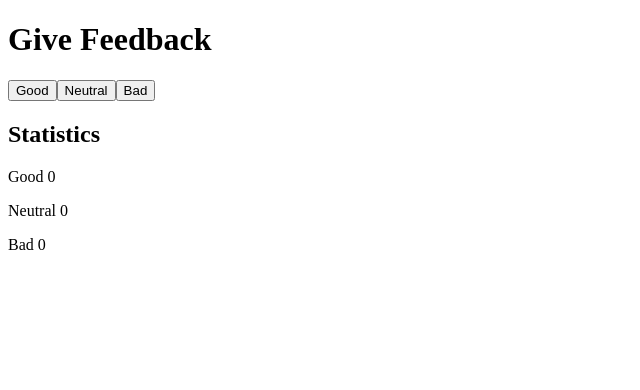
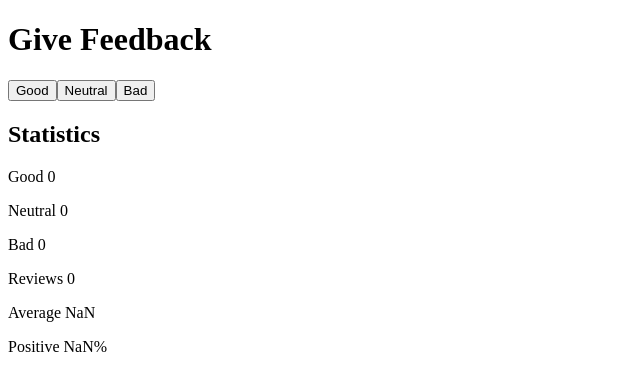
Before and after one commit to lucitemple/fullstack-open, a React (Create React App) app in the folder part1/unicafe/: page / in a window 1280 px wide. Shown: the top 390 px of the page, without its empty margins (0-640 px from the left). Built offline with nearby package versions, Linux system fonts and the light colour scheme.

Commit message:
Complete 1.7 unicafe step 2

```diff
--- a/part1/unicafe/src/App.js
+++ b/part1/unicafe/src/App.js
@@ -1,12 +1,14 @@
 import React, { useState } from "react";
 
 const Button = (props) => (
-  <button onClick={props.handleClick} >{props.text}</button>
+  <button onClick={props.handleClick}>{props.text}</button>
 );
 
 const Statistics = (props) => (
-    <p>{props.text} {props.statistics}</p>
-  )
+  <p>
+    {props.text} {props.statistics}
+  </p>
+);
 
 const App = () => {
   // save clicks of each button to its own state
@@ -24,6 +26,9 @@ const App = () => {
       <Statistics text="Good" statistics={good} />
       <Statistics text="Neutral" statistics={neutral} />
       <Statistics text="Bad" statistics={bad} />
+      <Statistics text="Reviews" statistics={bad + neutral + good} />
+      <Statistics text="Average" statistics={(good - bad)/ (good + bad + neutral)} />
+      <Statistics text="Positive" statistics={good /(good + bad + neutral) * 100 +'%'} />
     </div>
   );
 };
```
